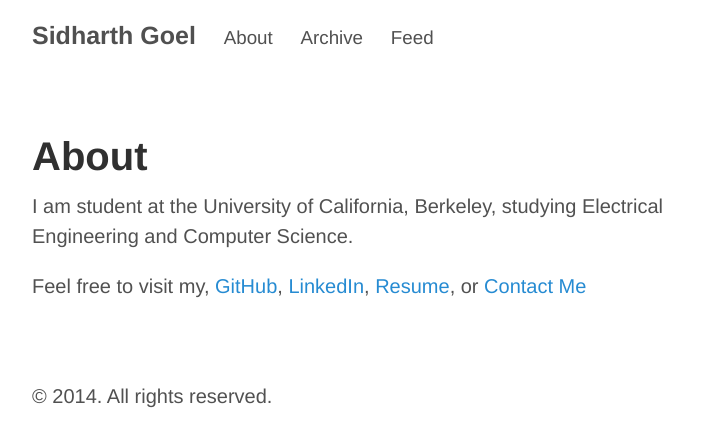
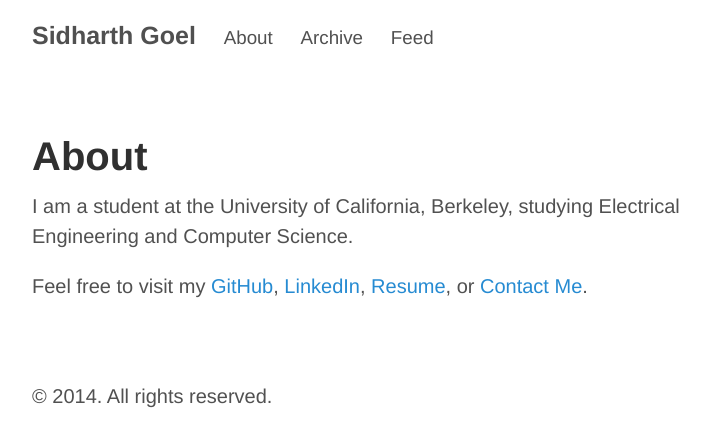
Before and after one commit to sidharthgoel/sidharthgoel.github.io, a Jekyll site: the page built from about.md, in a window 1280 px wide. Shown: the top 447 px of the page, without its empty margins (248-958 px from the left). Built offline with Jekyll 4.4.1, drawn with Linux system fonts in a browser that asks for light colours; Markdown is read by kramdown in place of the engine named in the settings.

```diff
--- a/_config.yml
+++ b/_config.yml
@@ -24,7 +24,7 @@ paginate:         1
 version:          1.0.0
 
 github:
-  repo:           github.com/sidharthgoel/sidharthgoel.github.ios
+  repo:           github.com/sidharthgoel/sidharthgoel.github.io
 
 # This is the list of pages to incldue in the header of the website.
 pages_list:
--- a/about.md
+++ b/about.md
@@ -3,7 +3,8 @@ layout: page
 title: About
 ---
 
-I am student at the University of California, Berkeley, studying Electrical Engineering and Computer Science.
+I am a student at the University of California, Berkeley, studying Electrical Engineering and Computer Science.
 
-Feel free to visit my, [GitHub](https://github.com/sidharthgoel/), [LinkedIn](https://linkedin.com/in/sidharthgoel), [Resume](/assets/resume.pdf), or
-[Contact Me](mailto:me@sidharthgoel.com)
+
+Feel free to visit my [GitHub](https://github.com/sidharthgoel/), [LinkedIn](https://linkedin.com/in/sidharthgoel), [Resume](/assets/resume.pdf), or
+[Contact Me](mailto:me@sidharthgoel.com).
```
